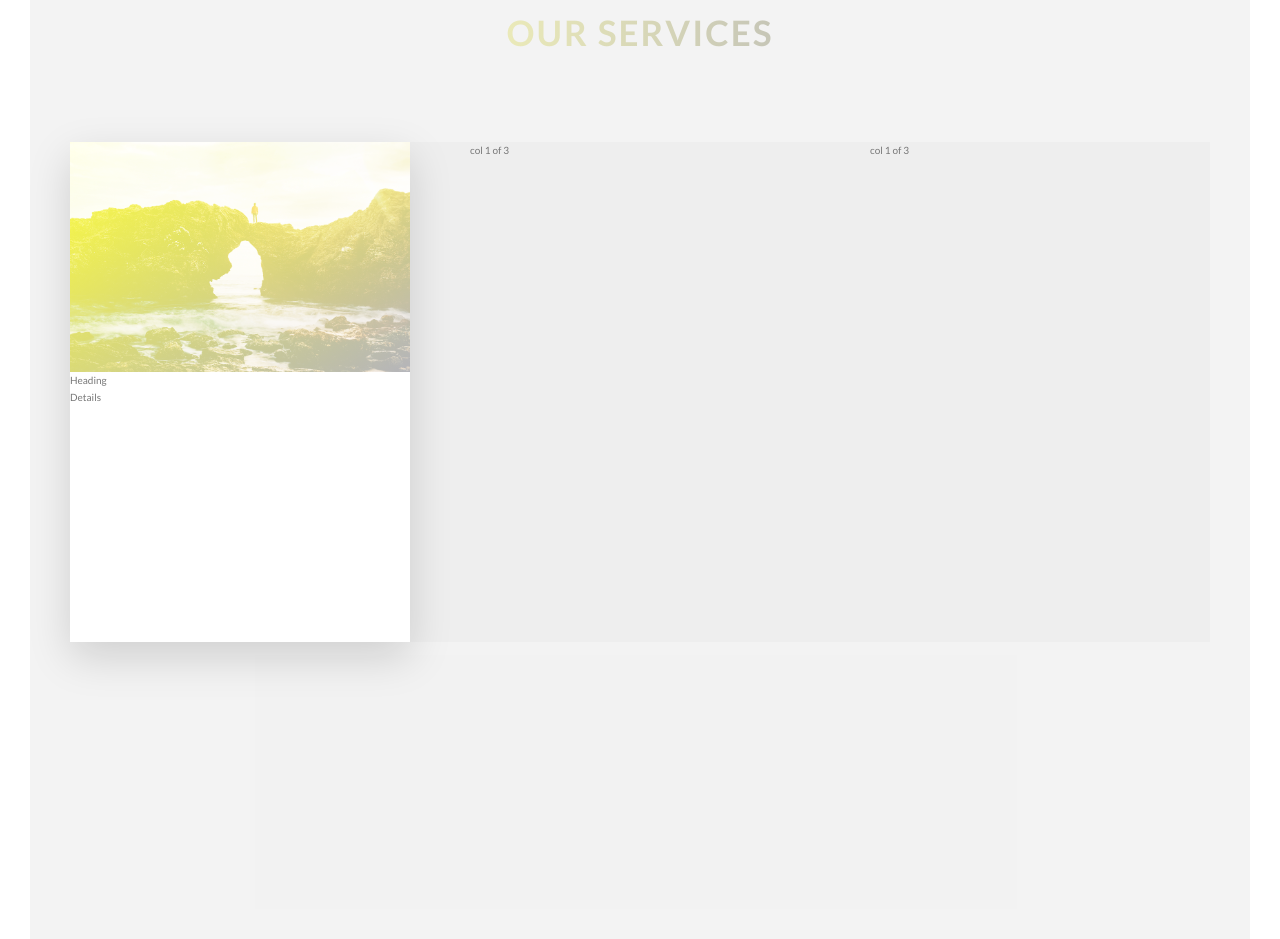
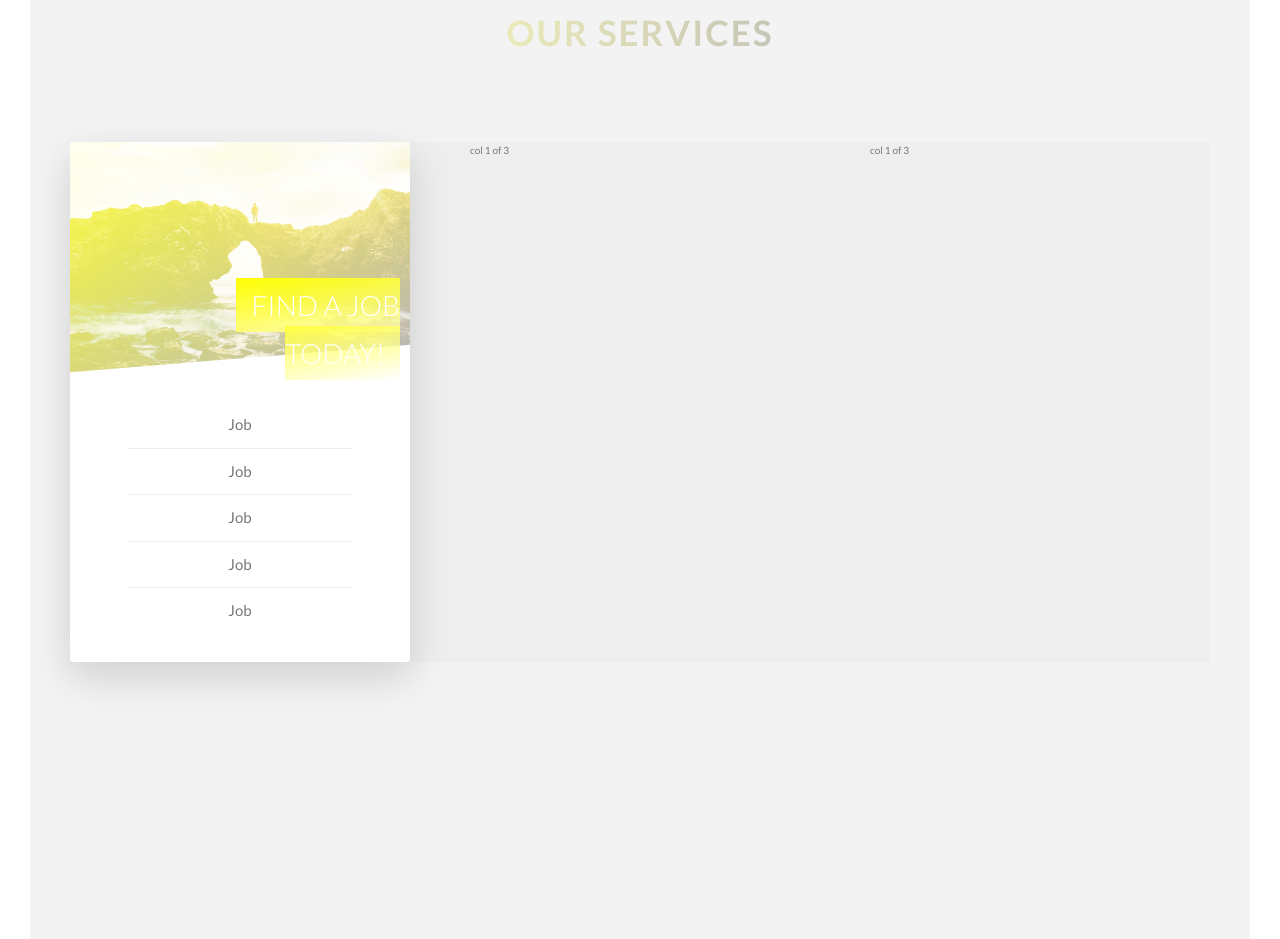
Before and after one commit to ENRIQUE0957/Affordable-Contractors, a website: page index.html in a window 1280 px wide. Shown: the part 2648-3587 px from the top of the page. Drawn offline with Linux system fonts and the light colour scheme.

Commit message:
chnages
chnages

```diff
--- a/css/style.css
+++ b/css/style.css
@@ -407,7 +407,7 @@ body {
   perspective: 150rem;
   -moz-perspective: 150rem;
   position: relative;
-  height: 50rem;
+  height: 52rem;
 }
 .card:hover .card__side--front {
   transform: rotateY(-180deg);
@@ -416,7 +416,8 @@ body {
   transform: rotateY(0);
 }
 .card_side {
-  height: 50rem;
+  height: 52rem;
+  font-size: 2rem;
   transition: all 0.8s ease;
   position: absolute;
   top: 0;
@@ -424,6 +425,8 @@ body {
   width: 100%;
   backface-visibility: hidden;
   box-shadow: 0 1.5rem 4rem rgba(0, 0, 0, 0.15);
+  border-radius: 3px;
+  overflow: hidden;
 }
 .card__side--front {
   background-color: #ffff;
@@ -443,6 +446,8 @@ body {
   background-size: cover;
   height: 23rem;
   background-blend-mode: screen;
+  -webkit-clip-path: polygon(0 0, 100% 0, 100% 88%, 0 100%);
+  clip-path: polygon(0 0, 100% 0, 100% 88%, 0 100%);
 }
 .card__picture--1 {
   background-image: linear-gradient(
@@ -458,3 +463,43 @@ body {
 .card__picture--3 {
   background-image: url(../img/nat-5.jpg);
 }
+.card_heading {
+  font-size: 2.8rem;
+  font-weight: 300;
+  text-transform: uppercase;
+  color: #ffff;
+  position: absolute;
+  text-align: right;
+  top: 14rem;
+  right: 1rem;
+  width: 75%;
+}
+.card__heading-span {
+  padding: 1rem 1.5rem;
+  -webkit-box-decoration-break: slice;
+  box-decoration-break: slice;
+}
+.card__heading-span--1 {
+  background-image: linear-gradient(
+    to right bottom,
+    yellow,
+    rgba(255, 255, 255, 0.659)
+  );
+}
+
+.card_details {
+  padding: 3rem;
+}
+.card_details ul {
+  list-style: none;
+  width: 80%;
+  margin: 0 auto;
+}
+.card_details ul li {
+  text-align: center;
+  font-size: 1.5rem;
+  padding: 1rem;
+}
+.card_details li:not(:last-child) {
+  border-bottom: 1px solid #eee;
+}
--- a/index.html
+++ b/index.html
@@ -144,11 +144,18 @@
                     <div class="card_picture card__picture--1">
                         &nbsp;
                     </div>
-                    <div class="card_heading">
-                      Heading
-                    </div>
+                    <h4 class="card_heading">
+                     <span class = "card__heading-span card__heading-span--1"> Find a Job today!</span>
+
+                    </h4>
                     <div class="card_details">
-                      Details
+                      <ul>
+                        <li>Job</li>
+                        <li>Job</li>
+                        <li>Job</li>
+                        <li>Job</li>
+                        <li>Job</li>
+                      </ul>
                     </div>
                 </div>
                 <div class="card_side card__side--back card__side--back-1">
```
